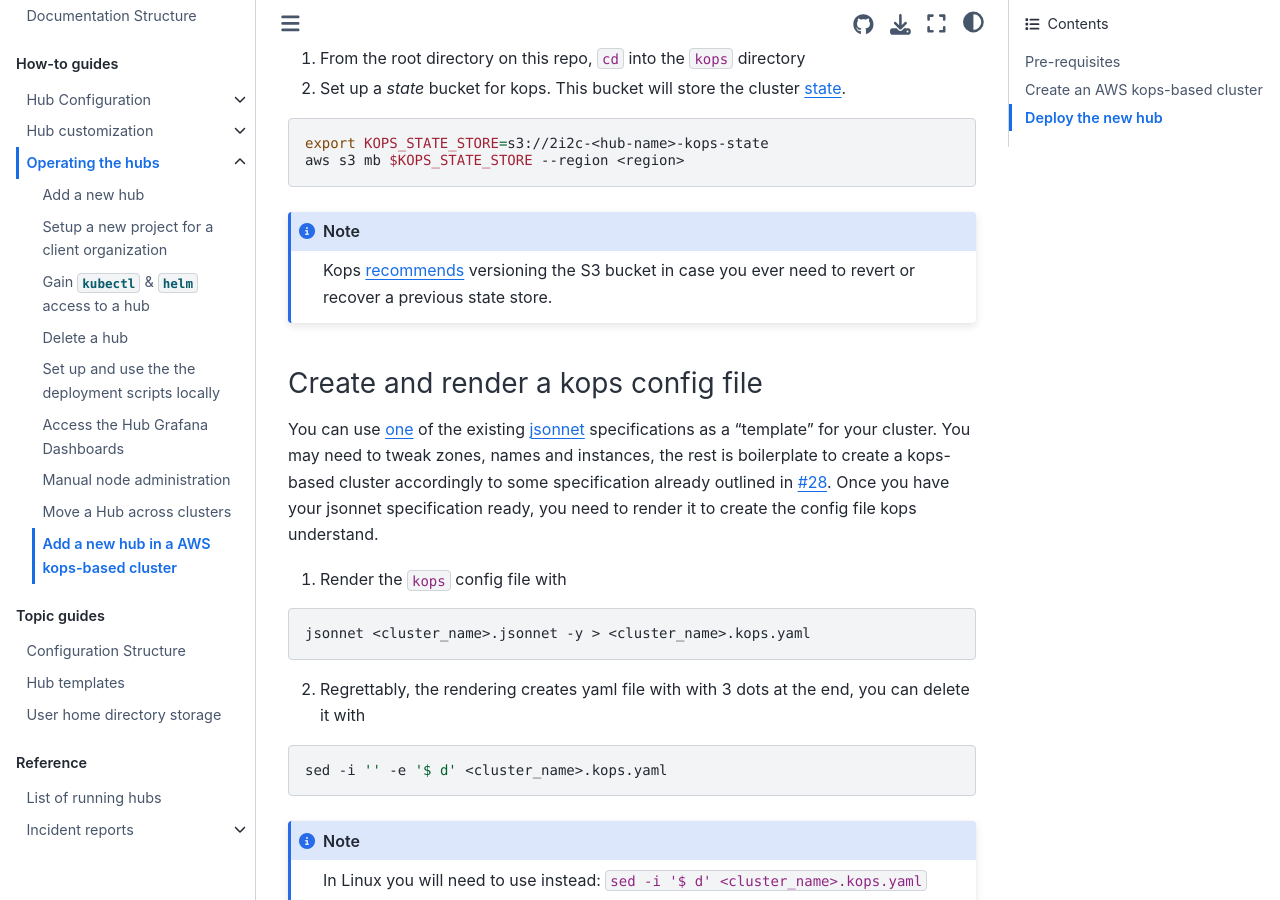
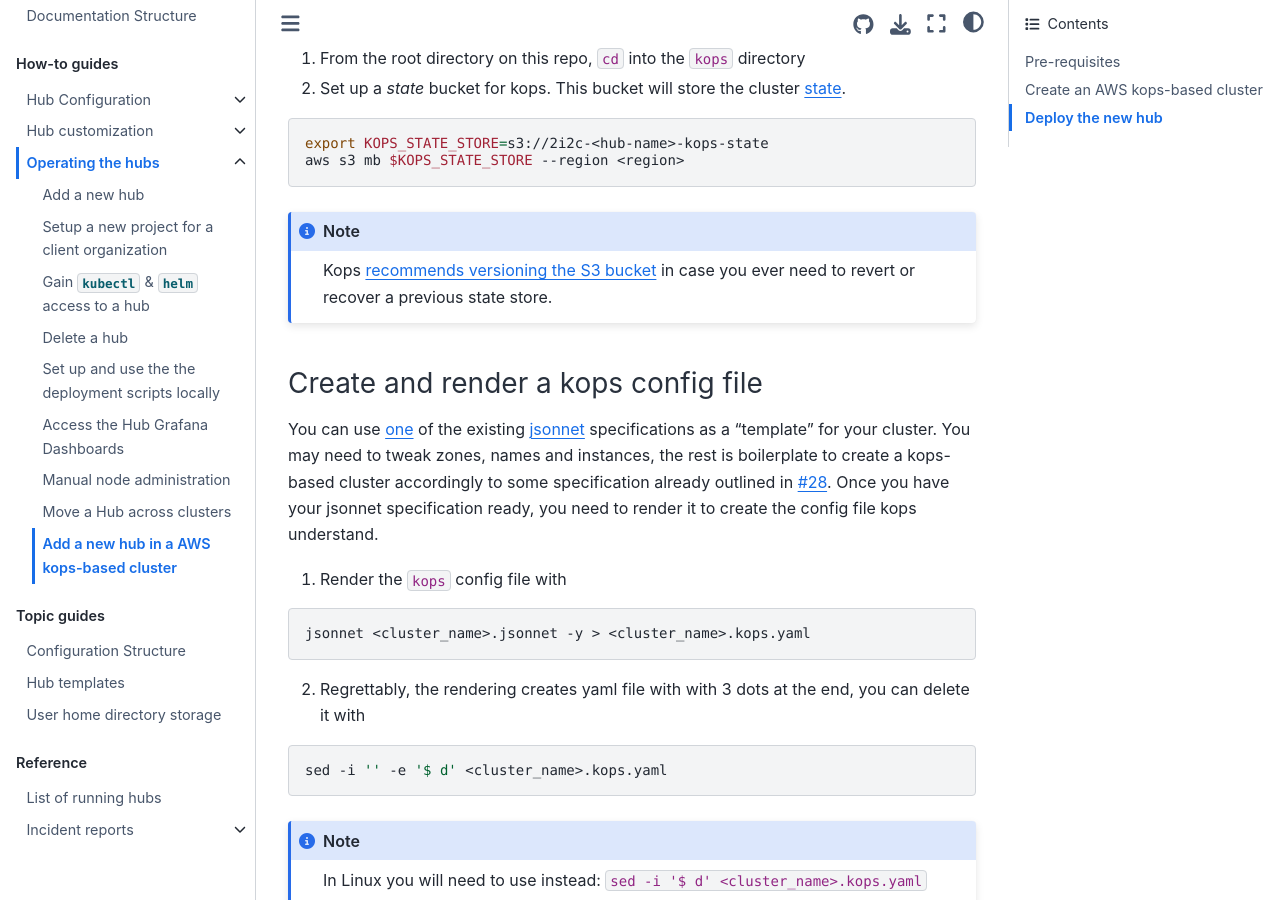
Before and after one commit to 2i2c-org/infrastructure, a Sphinx documentation site: the page built from docs/howto/operate/add-aws-hub.md, in a window 1280 px wide and 900 px high, scrolled down 1078 px. Built offline with Sphinx 7.4.7 and the Sphinx Book theme 1.1.4, drawn with Linux system fonts in a browser that asks for light colours.

Commit message:
Improve linking to Kops documentation
Co-authored-by: Chris Holdgraf <choldgraf@berkeley.edu>

````diff
--- a/docs/howto/operate/add-aws-hub.md
+++ b/docs/howto/operate/add-aws-hub.md
@@ -49,8 +49,7 @@ aws s3 mb $KOPS_STATE_STORE --region <region>
 ```
 
 ```{note}
-Kops [recommends](https://kops.sigs.k8s.io/getting_started/aws/#cluster-state-storage)
-versioning the S3 bucket in case you ever need to revert or recover a previous state
+Kops [recommends versioning the S3 bucket](https://kops.sigs.k8s.io/getting_started/aws/#cluster-state-storage) in case you ever need to revert or recover a previous state
 store.
 ```
 
````
